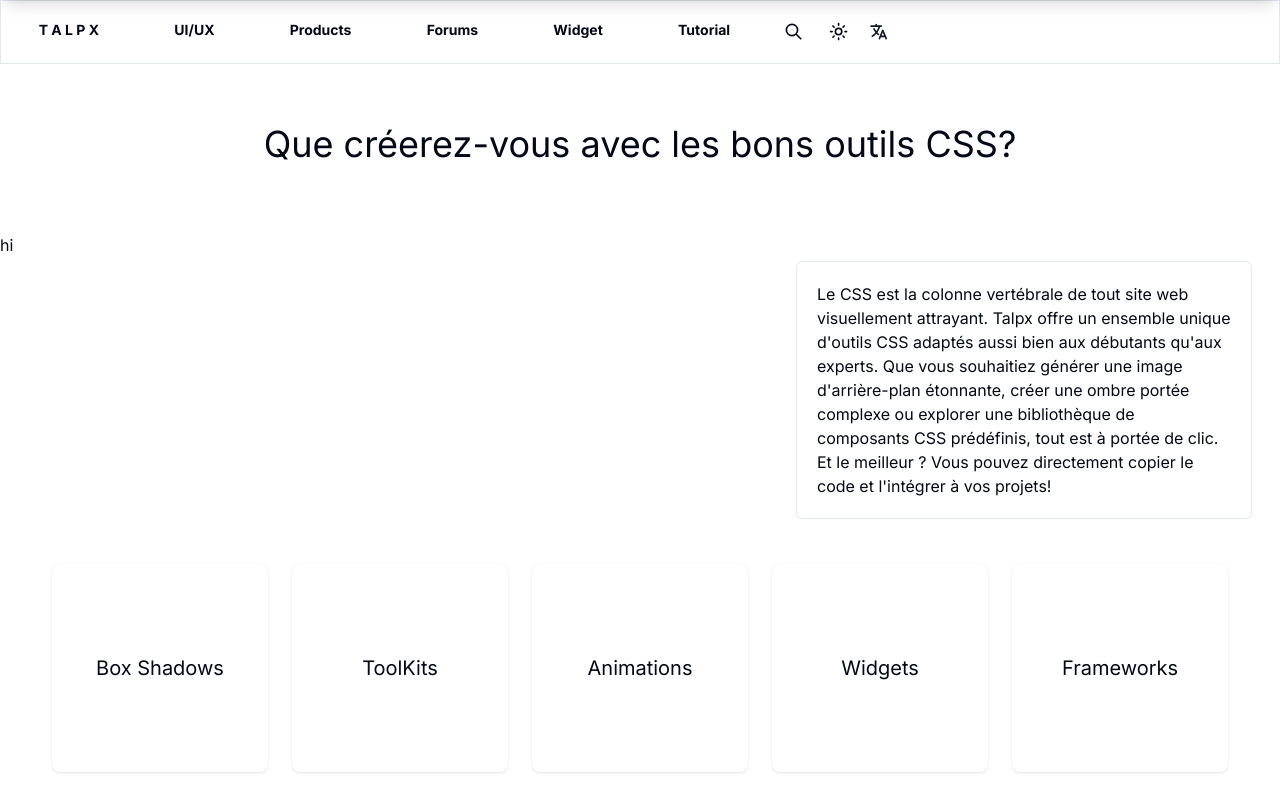
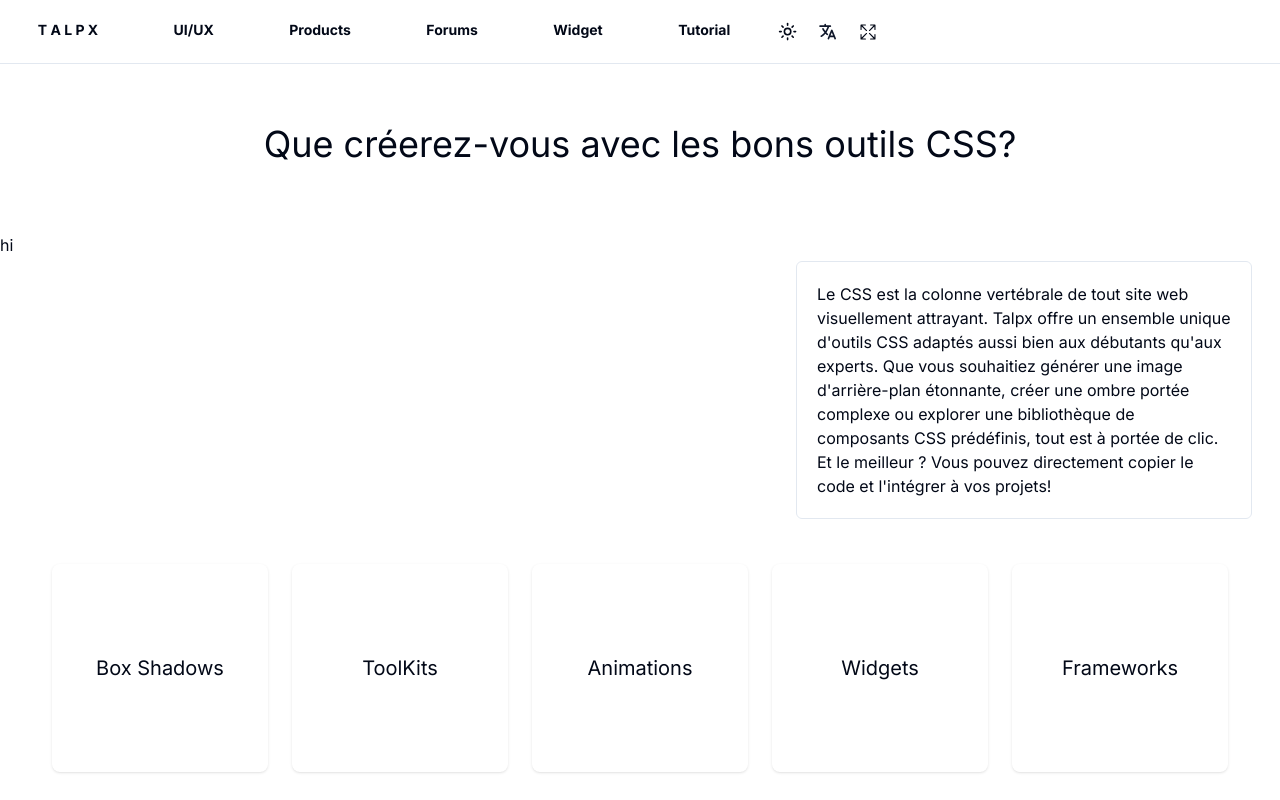
Before and after one commit to talpx0/talpx, a Next.js app: page /fr in a window 1280 px wide. Built offline with nearby package versions, Linux system fonts and the light colour scheme.

Commit message:
update the cs

```diff
--- a/app/[lng]/css/background/glassmorphism.tsx
+++ b/app/[lng]/css/background/glassmorphism.tsx
@@ -8,6 +8,7 @@ import { Button } from "@/components/ui/button"
 import { Toggle } from "@radix-ui/react-toggle"
 import {BsX} from "react-icons/bs"
 import { LabeledSlider } from "./labelSlider"
+import { useNavbar } from "@/app/context/navbar"
 
 export type ColorStop = {
     color: string;
@@ -87,6 +88,7 @@ const glassEffectReducer = (
 };
 
 export const BgContainer =()=> {
+    const {dispatch} = useNavbar()
     const bgImgProps:BgImgStateProps = {
         bgImgDegree: "45deg",
         colorStops: [
@@ -107,6 +109,7 @@ export const BgContainer =()=> {
         glassBgColor: "rgb(255, 255, 255)",
     }
 
+
     const [bgImgState, imgDispatch] = useReducer(bgImgReducer, bgImgProps)
     const [glassEffect, glassDispatch] = useReducer(glassEffectReducer, glassEffectProps)
 
@@ -115,12 +118,21 @@ export const BgContainer =()=> {
     .join(', ');
 
     const backgroundImageCss = `
-    background-image: linear-gradient(${bgImgState.bgImgDegree}, ${gradientStops});
+        background-image: linear-gradient(${bgImgState.bgImgDegree}, ${gradientStops});
     `;
-
     const glassEffectCss = `backdrop-filter: blur(${glassEffect.blur});
         background-color: ${`${glassEffect.glassBgColor.slice(0, -1)},${glassEffect.bgTransparent})`};
     `;
+
+    useEffect(()=>{
+        const gradientClasses = `bg-[${bgImgState.colorStops[0].color}]`;
+        dispatch({
+            type: 'SET_LIGHT_COLOR',
+            payload: gradientClasses
+        })
+    },[bgImgState.colorStops, dispatch])
+
+
     const handleCopy = () => {
         navigator.clipboard.writeText(backgroundImageCss)
             .then(() => {
@@ -191,7 +203,7 @@ const BackgroundControl =({
                             type="text"
                             value={stop.color}
                             onChange={(event) => handleChangeColor(event, index)}
-                            className="w-20 mx-1 bg-transparent border-b-2 border-gray-600 focus:outline-none focus:border-blue-500"
+                            className="w-20 mx-1 bg-transparent border-b-2 border-gray-600 focus:outline-none focus:border-indigo-600"
                         />
                     </section>
                 ))}
--- a/app/[lng]/css/box-shadow/toolkit/toolkit.tsx
+++ b/app/[lng]/css/box-shadow/toolkit/toolkit.tsx
@@ -9,6 +9,7 @@ import { Concave, Convex, Flat, Pressed } from "@/components/svg/shadow";
 import { useTheme } from "next-themes";
 import Loading from "@/app/widget/loading";
 import shadowIcons from "./offsetIcon";
+import { useNavbar } from "@/app/context/navbar";
 
 
 type ShapeProp = "Flat"|"Concave"|"Convex"|"Pressed"
@@ -140,14 +141,14 @@ const getDirectionData = (distance: number, position: 'top' | 'right' | 'bottom'
         };
         case "bottom":
         return {
-            first: [`-${distance}px`, `-${distance}px`],
-            second: [`${distance}px`, `${distance}px`],
+            first: [`${distance}px`, `-${distance}px`],
+            second: [`-${distance}px`, `${distance}px`],
             degree: "315deg"
         };
         case "left":
         return {
-            first: [`${distance}px`, `-${distance}px`],
-            second: [`-${distance}px`, `${distance}px`],
+            first: [`-${distance}px`, `-${distance}px`],
+            second: [`${distance}px`, `${distance}px`],
             degree: "45deg"
         };
         default:
@@ -291,7 +292,7 @@ export const BoxShadowContainer =()=> {
     }
     return(
         <>
-        <section css={css` background: ${shadow.color};`} className="h-dashboard flex flex-col">
+        <section css={css`background: ${shadow.color};`} className="flex flex-col h-dashboard">
             <section className="h-14 w-full"></section>
             <section className="flex flex-row h-full w-full p-5">
                 <section className="w-1/2 flex items-center justify-center p-20 ">
@@ -371,6 +372,7 @@ const BoxShadowBox =({
    dispatch: Dispatch<Action>;
 }
 )=> {
+    const {dispatch:navbarDispatch} = useNavbar()
     const [input, setInput] = useState(shadowState.color)
     const [selectedId, setSelectedId] = useState<number>(0);
     useEffect(()=>{setInput(shadowState.color)},[shadowState.color])
@@ -382,6 +384,14 @@ const BoxShadowBox =({
                 type: "SET_BG_COLOR",
                 payload: event.target.value
             });
+            navbarDispatch(
+                {
+                    type: 'SET_COLOR',
+                    payload:  `background-color: ${event.target.value};
+                        .dark & {
+                    background-color: ${event.target.value};`
+                }
+            )
         }
     }
     return(
@@ -461,11 +471,11 @@ const BoxShadowBox =({
                     });
                 }}
             />
-           <section className="w-full flex rounded-sm overflow-hidden ">
+           <section className="w-full flex rounded-sm  h-11 overflow-visible">
             {svgComponents.map((item) => (
-                    <section className="relative w-1/4 " key={item.id}>
+                    <section className="w-1/4 group" key={item.id}>
                     <button
-                        className={`transition duration-300 h-11 w-full flex ease-in-out items-center justify-center ${
+                        className={`transition duration-300 h-11 w-full flex ease-in-out items-center justify-center  ${
                             selectedId === item.id
                                 ? 'bg-indigo-600 text-white border-indigo-600'
                                 : 'bg-gray-400 text-black hover:bg-gray-300'
@@ -484,8 +494,11 @@ const BoxShadowBox =({
                             {item.component}
                         </div>
                     </button>
+                    <div className=" text-center opacity-0 text-sm group-hover:opacity-100 transition-opacity relative z-10 bg-slate-800 text-white">
+                        {item.name}
+                    </div>
                     </section>
-                ))}
+             ))}
            </section>
         </section>
     )
--- a/app/[lng]/layout.tsx
+++ b/app/[lng]/layout.tsx
@@ -2,9 +2,10 @@ import '../globals.css'
 import type { Metadata } from 'next'
 import { Inter } from 'next/font/google'
 import { ThemeProvider } from '@/components/theme-provider'
-import { Navbar } from '../widget/pc.navbar'
+import { Navbar, Navgation } from '../widget/pc.navbar'
 import { ReduxProvider } from '../redux/storeProvider'
 import RootStyleRegistry from '../context/emotion'
+import { NavbarProvider } from '../context/navbar'
 
 const inter = Inter({ subsets: ['latin'] })
 
@@ -30,9 +31,11 @@ export default function RootLayout({
               enableSystem
               disableTransitionOnChange
             >
-              <Navbar />
               <RootStyleRegistry >
-                {children}
+                  <NavbarProvider>
+                    <Navgation />
+                    {children}
+                  </NavbarProvider>
               </RootStyleRegistry>
             </ThemeProvider>
           </ReduxProvider>
--- a/app/[lng]/util/color.tsx
+++ b/app/[lng]/util/color.tsx
@@ -5,6 +5,7 @@ export const validateColor = (color: string) => {
     }
     return false;
 }
+
 
 const calculateLuminance = (hexColor?: string): number | null => {
     if (!hexColor || typeof hexColor !== "string" || !/^#[0-9a-fA-F]{6}$/.test(hexColor)) {
--- /dev/null
+++ b/app/[lng]/util/css.tsx
@@ -0,0 +1,10 @@
+
+
+function generateDarkStyles(color: string) {
+    return `
+      :is(.dark .dark\:bg-${color}) {
+        --tw-bg-opacity: 1;
+        background-color: ${color};
+      }
+    `;
+}
--- /dev/null
+++ b/app/context/navbar.tsx
@@ -0,0 +1,54 @@
+/** @jsxImportSource @emotion/react */
+'use client';
+
+import { ReactNode, createContext, useContext, useReducer } from "react";
+
+type NavbarContextType = {
+    navbarState: NavbarState;
+    dispatch: React.Dispatch<NavbarAction>;
+};
+
+type NavbarState = {
+    color: string;
+    navbarState: "navbar" | "toolbar";
+};
+
+type NavbarAction =
+    | { type: 'SET_COLOR'; payload: string }
+    | { type: 'SET_NAVBAR_STATE'; payload: "navbar" | "toolbar" };
+
+const NavbarContext = createContext<NavbarContextType | undefined>(undefined);
+
+const reducer = (state: NavbarState, action: NavbarAction): NavbarState => {
+    switch (action.type) {
+        case 'SET_COLOR':
+            return { ...state, color: action.payload };
+        case 'SET_NAVBAR_STATE':
+            return { ...state, navbarState: action.payload };
+        default:
+            return state;
+    }
+};
+
+export const NavbarProvider = ({ children }: { children: ReactNode }) => {
+    const initialState: NavbarState = {
+        color: `background-color: white;
+            .dark & {
+          background-color: black;`,
+        navbarState: 'navbar',
+    };
+    const [navbarState, dispatch] = useReducer(reducer, initialState);
+    return (
+        <NavbarContext.Provider value={{ navbarState, dispatch }}>
+            {children}
+        </NavbarContext.Provider>
+    );
+};
+
+export const useNavbar = () => {
+    const context = useContext(NavbarContext);
+    if (!context) {
+        throw new Error('useNavbar must be used within a NavbarProvider');
+    }
+    return context;
+};
--- a/app/widget/pc.navbar.tsx
+++ b/app/widget/pc.navbar.tsx
@@ -1,5 +1,5 @@
+/** @jsxImportSource @emotion/react */
 'use client'
-import {HiOutlineSearch} from 'react-icons/hi'
 import { useRef, useState } from "react";
 import {IoLanguage} from 'react-icons/io5'
 import Link from "next/link";
@@ -16,8 +16,10 @@ import {
     DropdownMenuTrigger,
   } from "@/components/ui/dropdown-menu"
 import { Moon, Sun } from "lucide-react"
-import { Drawer } from './drawer';
-
+import { useNavbar } from "../context/navbar";
+import {IoIosExpand} from 'react-icons/io'
+import { TbLayoutNavbarExpandFilled } from "react-icons/tb";
+import { css } from "@emotion/react";
 const languages = [
     {
         id: 1,
@@ -48,9 +50,31 @@ const languages = [
 
 
 
+export const Navgation =()=> {
+    const {navbarState, dispatch} = useNavbar()
+    return(
+        <>
+            {navbarState.navbarState === "navbar" ? <Navbar /> : <Toolbar /> }
+            <Button className={`top-4 right-4 h-14 aspect-square rounded-full fixed text-2xl z-10 ${navbarState.navbarState === 'navbar' ? 'invisible' : ''} `}
+                    onClick={
+                        ()=>dispatch({
+                            type: 'SET_NAVBAR_STATE',
+                            payload: "navbar"
+                        })}>
+                <TbLayoutNavbarExpandFilled />
+            </Button>
+        </>
+    )
+}
+
+
 export const Navbar =()=> {
-    return(
-        <section className="h-16 flex w-full items-center border sticky top-0 bg-white dark:bg-black">
+    return (
+        <section  className={`
+                    h-16 flex w-full items-center border-b sticky top-0 bg-white
+                    dark:bg-black
+                    `}
+            >
                 <nav className=" flex-[0_0_60%] flex justify-around items-center"><LeftNavbar /></nav>
                 <nav className="flex-none w-4/10"><RightNavbar /></nav>
             </section>
@@ -58,13 +82,23 @@ export const Navbar =()=> {
 }
 
 
+
+export const Toolbar =()=> {
+    const {navbarState, dispatch} = useNavbar()
+    return(
+        <section className="h-16 flex w-full items-center sticky top-0 border-b"
+                css={css`${navbarState.color}`}
+        ></section>
+    )
+}
+
 function replacePathSegment(url: string, newLang: string): string {
     // Matches the segment immediately after the root slash
     return url.replace(/^\/[^\/]+/, `${newLang}`);
 }
 
 export const RightNavbar =()=> {
-    const {theme, setTheme} = useTheme()
+    const { setTheme } = useTheme()
     const inputRef = useRef<HTMLInputElement>(null!)
     const pathName = usePathname() as string
     const [open , setOpen] = useState(false)
@@ -80,11 +114,10 @@ export const RightNavbar =()=> {
         setCookie('i18next', lng, { path: '/' });
         router.push(newPath)
     }
+    const {dispatch} = useNavbar()
     return(
         <>
-            <Button variant="ghost" aria-label="search" onClick={toggleDrawer}>
-                <HiOutlineSearch className="h-[1.2rem] w-[1.2rem]" />
-            </Button>
+            <section className="flex items-center">
                 <DropdownMenu>
                     <DropdownMenuTrigger asChild>
                         <Button variant="ghost" size="icon">
@@ -120,12 +153,15 @@ export const RightNavbar =()=> {
                         ))}
                     </DropdownMenuContent>
                 </DropdownMenu>
-            <Drawer
-                open={open}
-                setOpen={setOpen} >
-                    <Button>Search</Button>
-
-            </Drawer>
+                <Button variant="ghost"
+                    className="aspect-square text-xl p-0"
+                    onClick={ ()=>dispatch({
+                        type: 'SET_NAVBAR_STATE',
+                        payload: "toolbar"
+                    })}>
+                    <IoIosExpand />
+                </Button>
+            </section>
         </>
     );
 }
--- a/tailwind.config.ts
+++ b/tailwind.config.ts
@@ -86,4 +86,7 @@ module.exports = {
     },
   },
   plugins: [require("tailwindcss-animate")],
+  corePlugins: {
+    transitionProperty: true,
+  },
 }
```
Lines whose indentation alone changed are shown as unchanged.
